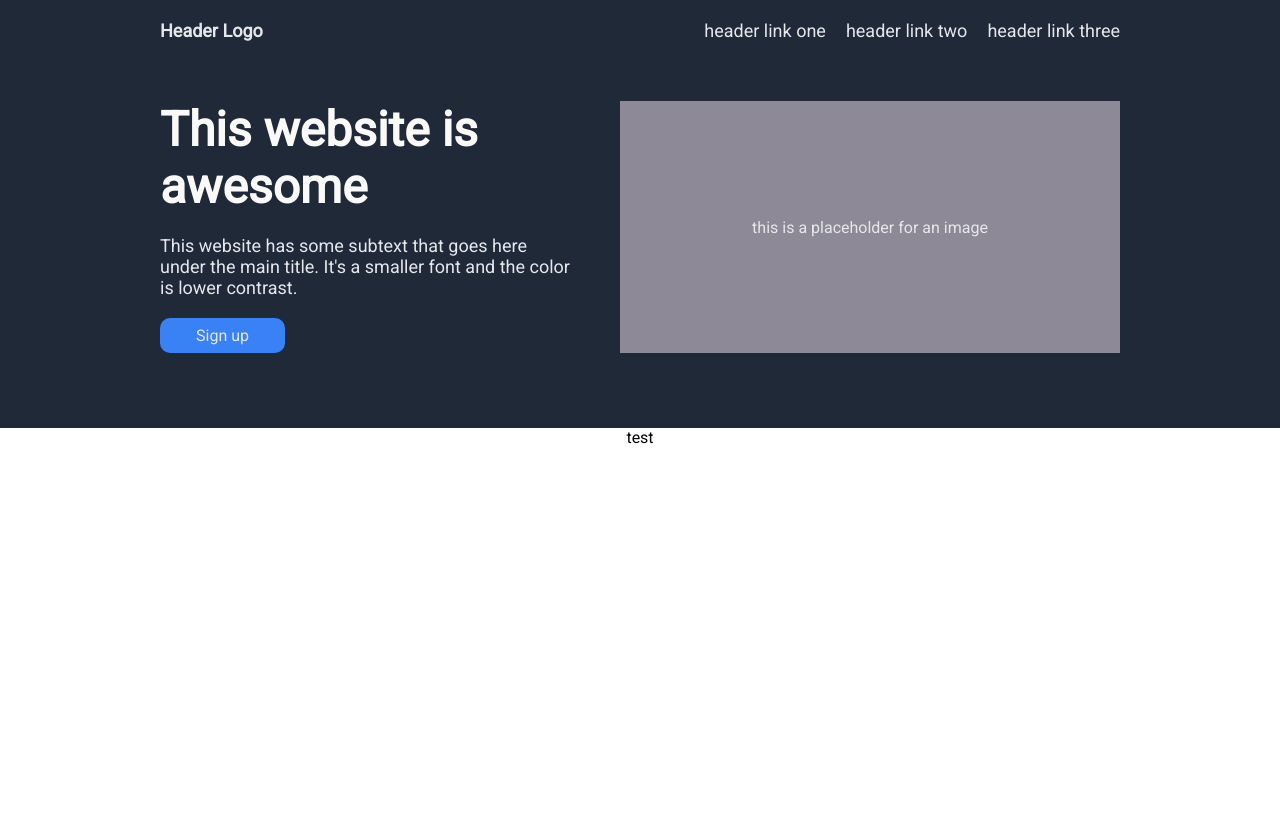
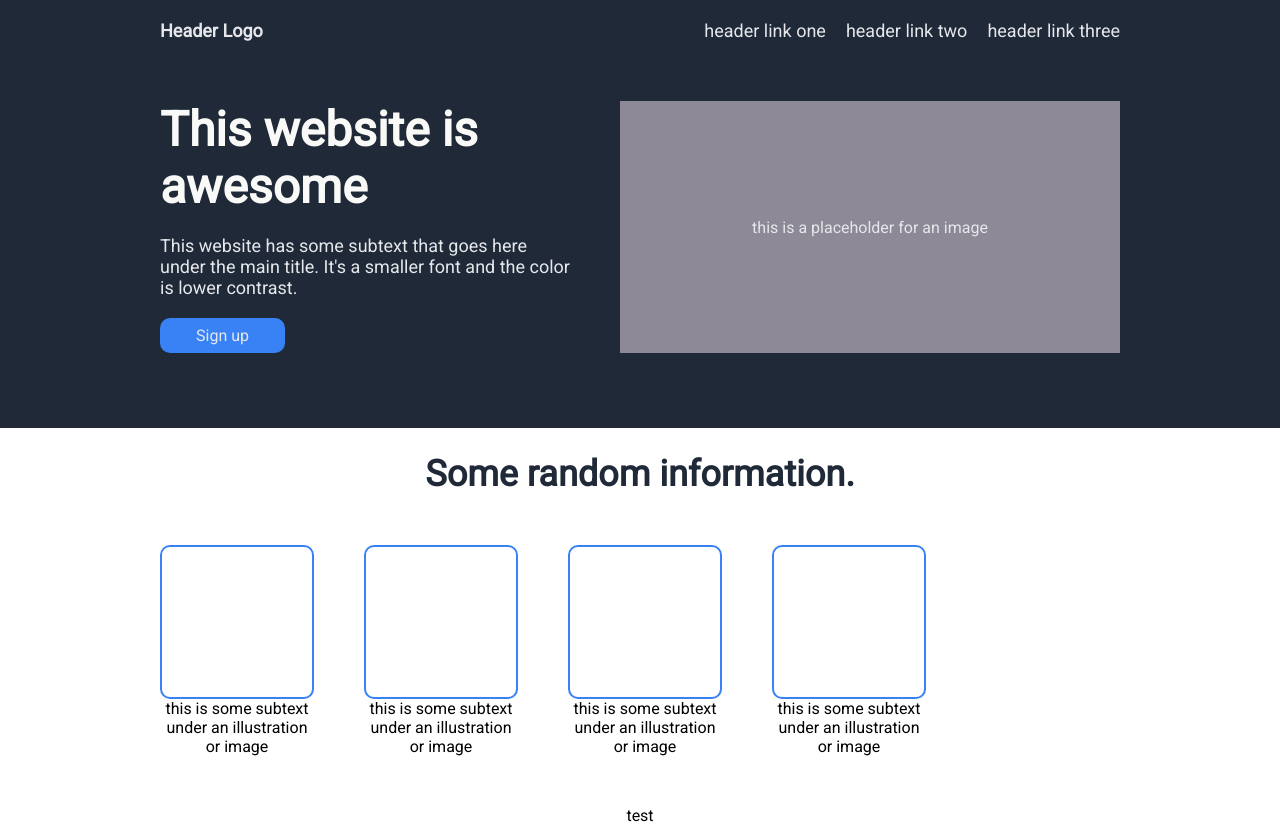
Before and after one commit to Fellryn/landing-page, a plain HTML site: page index.html in a window 1280 px wide. Before the commit the page ends 800 px from the top, so only its background shows below. Drawn offline with Linux system fonts and the light colour scheme.

Commit message:
Finish second section

```diff
--- a/index.html
+++ b/index.html
@@ -35,10 +35,38 @@
                 </div>
             </div>
         </div>
+
         <div class="second">
+            <div class="content">
+                <div class="information">
+                    <h3>Some random information.</h3>
+                    <div class="cards-container">
+                        <div class="card">
+                            <div class="card-box"></div>
+                            <p>this is some subtext under an illustration or image</p>
+                        </div>
+                        <div class="card">
+                            <div class="card-box"></div>
+                            <p>this is some subtext under an illustration or image</p>
+                        </div>
+                        <div class="card">
+                            <div class="card-box"></div>
+                            <p>this is some subtext under an illustration or image</p>
+                        </div>
+                        <div class="card">
+                            <div class="card-box"></div>
+                            <p>this is some subtext under an illustration or image</p>
+                        </div>
+                    </div>
+                </div>
+            </div>
+        </div>
+
+        <div class="third">
             test
         </div>
     </div>
+
 </body>
 
 </html>
--- a/style.css
+++ b/style.css
@@ -10,6 +10,7 @@ body {
 
 h1,
 h2,
+h3,
 p {
     padding: 0;
     margin: 0;
@@ -24,6 +25,13 @@ h1 {
 h2 {
     font-size: 18px;
     color: #E5E7EB;
+}
+
+h3 {
+    font-size: 36px;
+    color: #1F2937;
+    font-weight: 900;
+    margin-bottom: 50px;
 }
 
 .subtext {
@@ -99,3 +107,38 @@ ul {
     color: #E5E7EB;
     min-width: 500px;
 }
+
+.second {
+    display: flex;
+    min-width: 100vw;
+    justify-content: center;
+    margin-bottom: 50px;
+}
+
+.information {
+    display: flex;
+    flex-flow: column nowrap;
+    align-items: center;
+    margin-top: 25px;
+}
+
+.cards-container {
+    display: flex;
+    gap: 50px;
+}
+
+.card {
+    display: flex;
+    flex-flow: column nowrap;
+    flex-basis: 150px;
+    text-align: center;
+}
+
+.card-box {
+    min-width: 150px;
+    min-height: 150px;
+    max-width: 150px;
+    max-height: 150px;
+    border: #3882F6 2px solid;
+    border-radius: 10px;
+}
```
